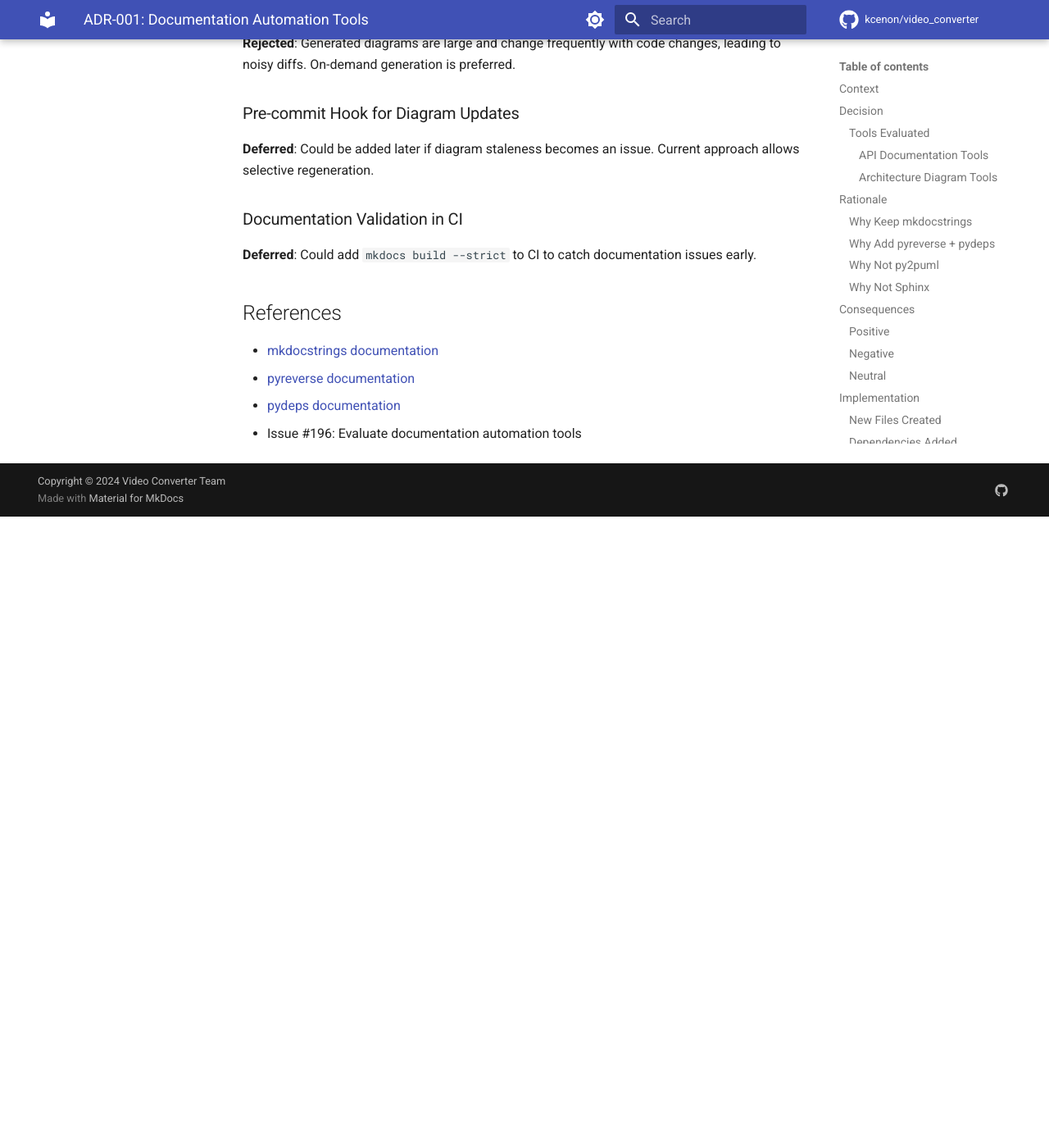
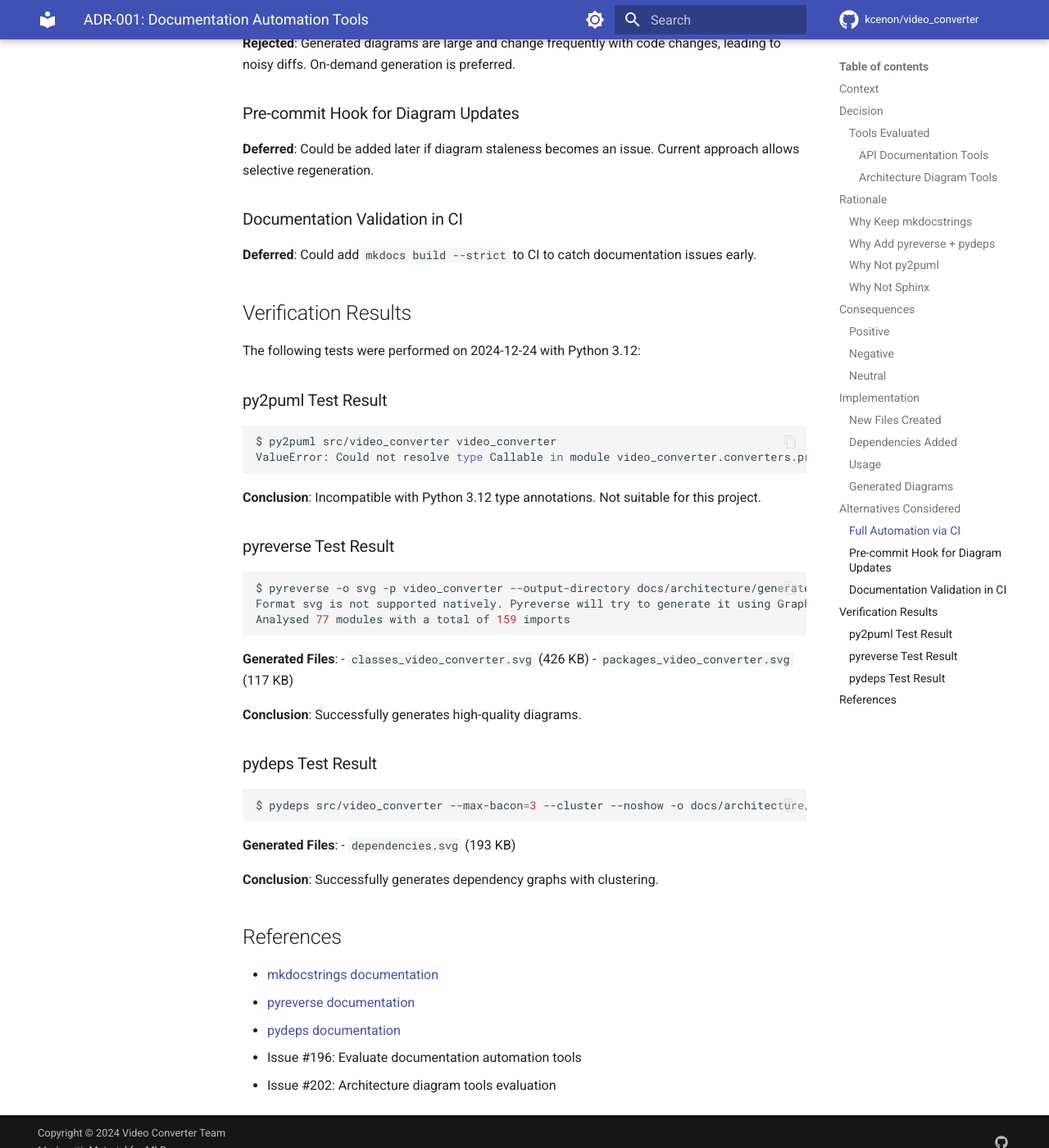
Before and after one commit to kcenon/video_converter, an MkDocs documentation site: the page built from docs/adr/001-documentation-automation-tools.md, in a window 1280 px wide and 1400 px high, scrolled down 4248 px. Shown: the whole window at 82% size. Built offline with MkDocs 1.6.1 and Material for MkDocs 9.7.7, drawn with Linux system fonts in a browser that asks for light colours; comment, search, counter and statistics services are not loaded; the version menu is left out; before the commit the page ends 4878 px from its top, so only the background shows below that.

Commit message:
docs(adr): add verification results for architecture diagram tools (#206)
- Document actual test results for py2puml, pyreverse, and pydeps
- py2puml: Failed with Python 3.12 type annotation incompatibility
- pyreverse: Successfully generated class and package diagrams (77 modules)
- pydeps: Successfully generated dependency graphs with clustering

Closes #202

````diff
--- a/docs/adr/001-documentation-automation-tools.md
+++ b/docs/adr/001-documentation-automation-tools.md
@@ -151,9 +151,48 @@ python scripts/generate_diagrams.py --output-dir docs/diagrams
 
 **Deferred**: Could add `mkdocs build --strict` to CI to catch documentation issues early.
 
+## Verification Results
+
+The following tests were performed on 2024-12-24 with Python 3.12:
+
+### py2puml Test Result
+
+```bash
+$ py2puml src/video_converter video_converter
+ValueError: Could not resolve type Callable in module video_converter.converters.progress
+```
+
+**Conclusion**: Incompatible with Python 3.12 type annotations. Not suitable for this project.
+
+### pyreverse Test Result
+
+```bash
+$ pyreverse -o svg -p video_converter --output-directory docs/architecture/generated src/video_converter
+Format svg is not supported natively. Pyreverse will try to generate it using Graphviz...
+Analysed 77 modules with a total of 159 imports
+```
+
+**Generated Files**:
+- `classes_video_converter.svg` (426 KB)
+- `packages_video_converter.svg` (117 KB)
+
+**Conclusion**: Successfully generates high-quality diagrams.
+
+### pydeps Test Result
+
+```bash
+$ pydeps src/video_converter --max-bacon=3 --cluster --noshow -o docs/architecture/generated/dependencies.svg
+```
+
+**Generated Files**:
+- `dependencies.svg` (193 KB)
+
+**Conclusion**: Successfully generates dependency graphs with clustering.
+
 ## References
 
 - [mkdocstrings documentation](https://mkdocstrings.github.io/)
 - [pyreverse documentation](https://pylint.pycqa.org/en/latest/pyreverse.html)
 - [pydeps documentation](https://github.com/thebjorn/pydeps)
 - Issue #196: Evaluate documentation automation tools
+- Issue #202: Architecture diagram tools evaluation
````
